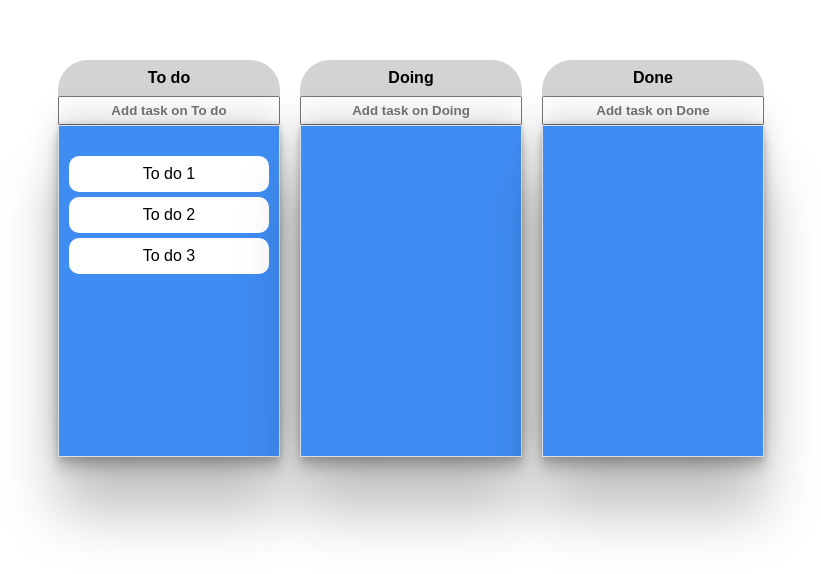
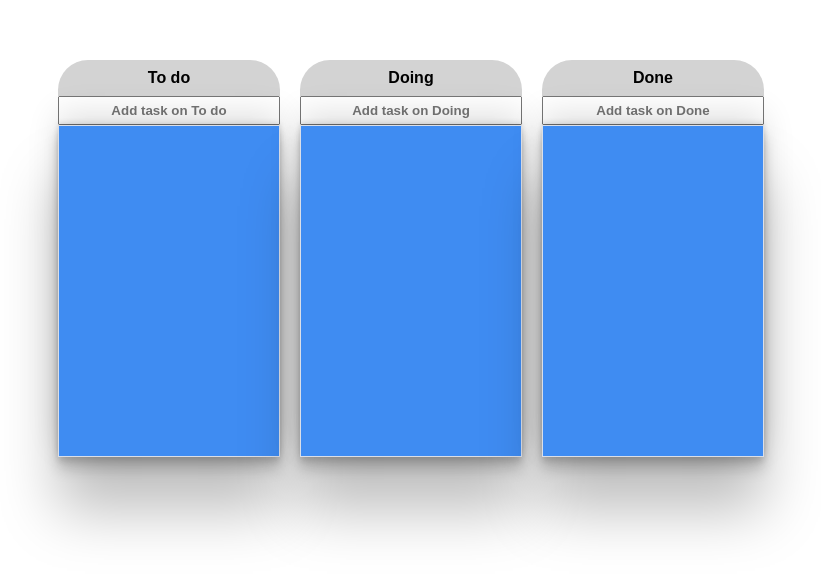
Before and after one commit to kw22228/recoil, a React (Create React App) app: page / in a window 1280 px wide. Shown: the part 142-716 px from the top of the page, without its empty margins (229-1050 px from the left). Built offline with nearby package versions, Linux system fonts and the light colour scheme.

Commit message:
fix: todos type to object

```diff
--- a/src/components/DragDrop/DragContext/DragContext.tsx
+++ b/src/components/DragDrop/DragContext/DragContext.tsx
@@ -8,24 +8,29 @@ import { cloneDeep } from 'lodash';
 const DragContext = () => {
     const [todos, setTodos] = useRecoilState(dragDropAtom);
     const onDragEnd = ({ destination, source, draggableId }: DropResult) => {
-        // if (
-        //     !destination ||
-        //     (destination?.droppableId === source.droppableId && destination.index === source.index)
-        // ) {
-        //     return;
-        // }
-        // setTodos(prevTodos => {
-        //     //1. 뺀 아이템 삭제
-        //     const newTodos = cloneDeep(prevTodos);
-        //     newTodos[source.droppableId].splice(source.index, 1);
-        //     //2. 아이템 집어넣기
-        //     newTodos[String(destination?.droppableId)].splice(
-        //         Number(destination?.index),
-        //         0,
-        //         draggableId
-        //     );
-        //     return newTodos;
-        // });
+        if (
+            !destination ||
+            (destination?.droppableId === source.droppableId && destination.index === source.index)
+        ) {
+            return;
+        }
+
+        setTodos(prevTodos => {
+            //1. deepCopy
+            const newTodos = cloneDeep(prevTodos);
+
+            //2. 뺀 아이템 삭제
+            const target = newTodos[source.droppableId].splice(source.index, 1);
+
+            //3. 옮긴 아이템 집어넣기
+            newTodos[String(destination?.droppableId)].splice(
+                Number(destination?.index),
+                0,
+                target[0]
+            );
+
+            return newTodos;
+        });
     };
     return (
         <s.Wrapper>
--- a/src/components/DragDrop/DraggableCard/DraggableCard.tsx
+++ b/src/components/DragDrop/DraggableCard/DraggableCard.tsx
@@ -11,7 +11,7 @@ interface IProps {
 const DraggableCard = ({ todo, index }: IProps) => {
     return (
         // draggableId와 key는 같아야함
-        <Draggable draggableId={todo.todo} index={index} key={todo.todo}>
+        <Draggable draggableId={String(todo.id)} index={index} key={todo.id}>
             {(provided, snapshot) => (
                 <s.Card
                     isDragging={snapshot.isDragging}
--- a/src/components/DragDrop/DroppableCard/DroppableCard.tsx
+++ b/src/components/DragDrop/DroppableCard/DroppableCard.tsx
@@ -12,15 +12,27 @@ interface IProps {
 }
 
 interface IForm {
-    todo: string;
+    [key: string]: string;
 }
 
 const DroppableCard = ({ todoList, id }: IProps) => {
     const { register, handleSubmit, setValue } = useForm<IForm>();
     const [todos, setTodos] = useRecoilState(dragDropAtom);
     const onValid = (data: IForm) => {
-        console.log(todos);
-        setValue('todo', '');
+        setValue(id, '');
+
+        setTodos(prevTodos => {
+            return {
+                ...prevTodos,
+                [id]: [
+                    ...prevTodos[id],
+                    {
+                        todo: data[id],
+                        id: Date.now(),
+                    },
+                ],
+            };
+        });
     };
 
     return (
@@ -30,7 +42,7 @@ const DroppableCard = ({ todoList, id }: IProps) => {
                 <input
                     type="text"
                     placeholder={`Add task on ${id}`}
-                    {...register('todo', { required: true })}
+                    {...register(id, { required: true })}
                 />
             </s.Form>
             <Droppable droppableId={id}>
--- a/src/recoil/atoms/index.ts
+++ b/src/recoil/atoms/index.ts
@@ -23,18 +23,18 @@ export const dragDropAtom = atom<IDragDrop>({
     key: 'dragDrop',
     default: {
         'To do': [
-            {
-                todo: 'To do 1',
-                id: 1231123212,
-            },
-            {
-                todo: 'To do 2',
-                id: 123123123,
-            },
-            {
-                todo: 'To do 3',
-                id: 1243212,
-            },
+            // {
+            //     todo: 'To do 1',
+            //     id: 1231123212,
+            // },
+            // {
+            //     todo: 'To do 2',
+            //     id: 123123123,
+            // },
+            // {
+            //     todo: 'To do 3',
+            //     id: 1243212,
+            // },
         ],
         Doing: [],
         Done: [],
```
